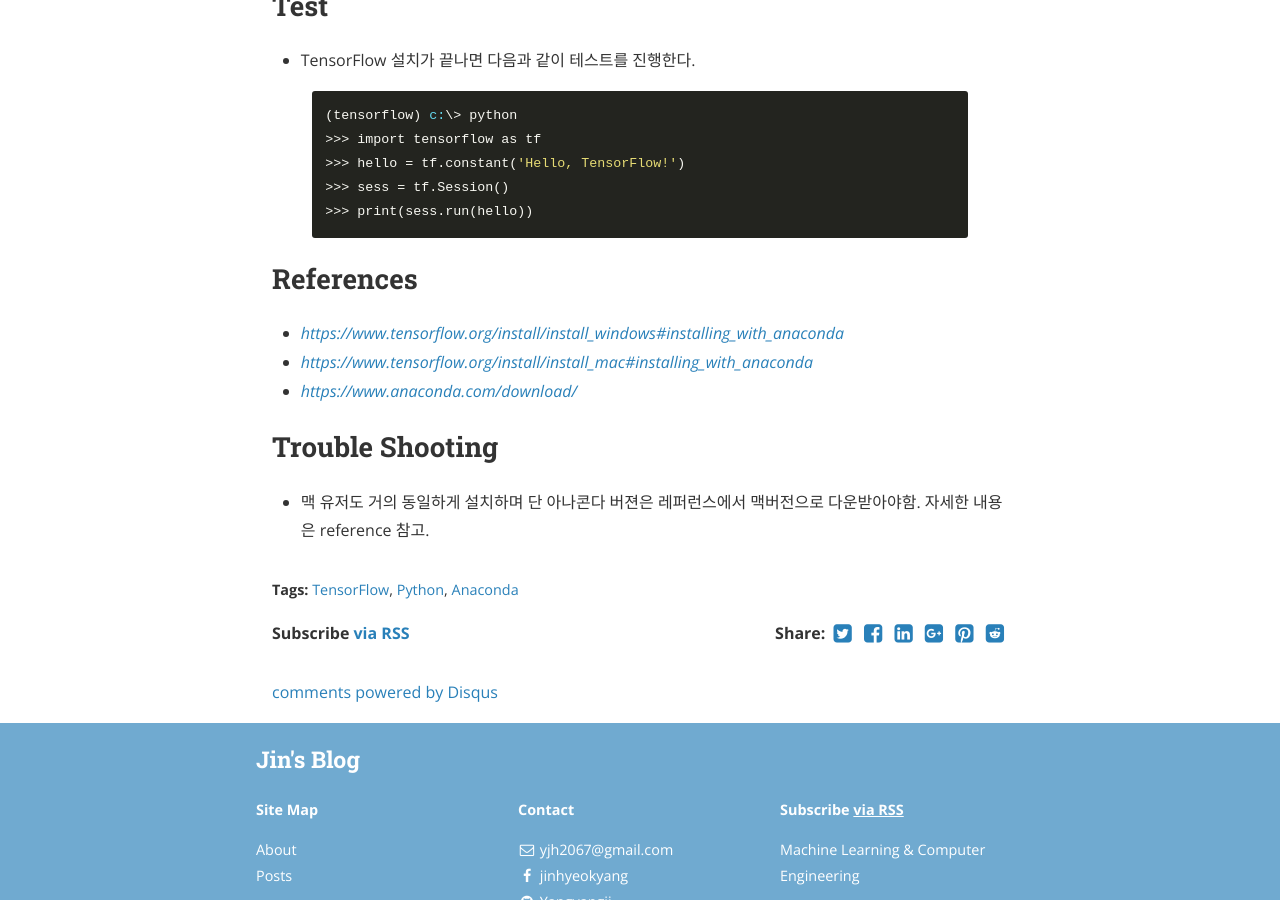
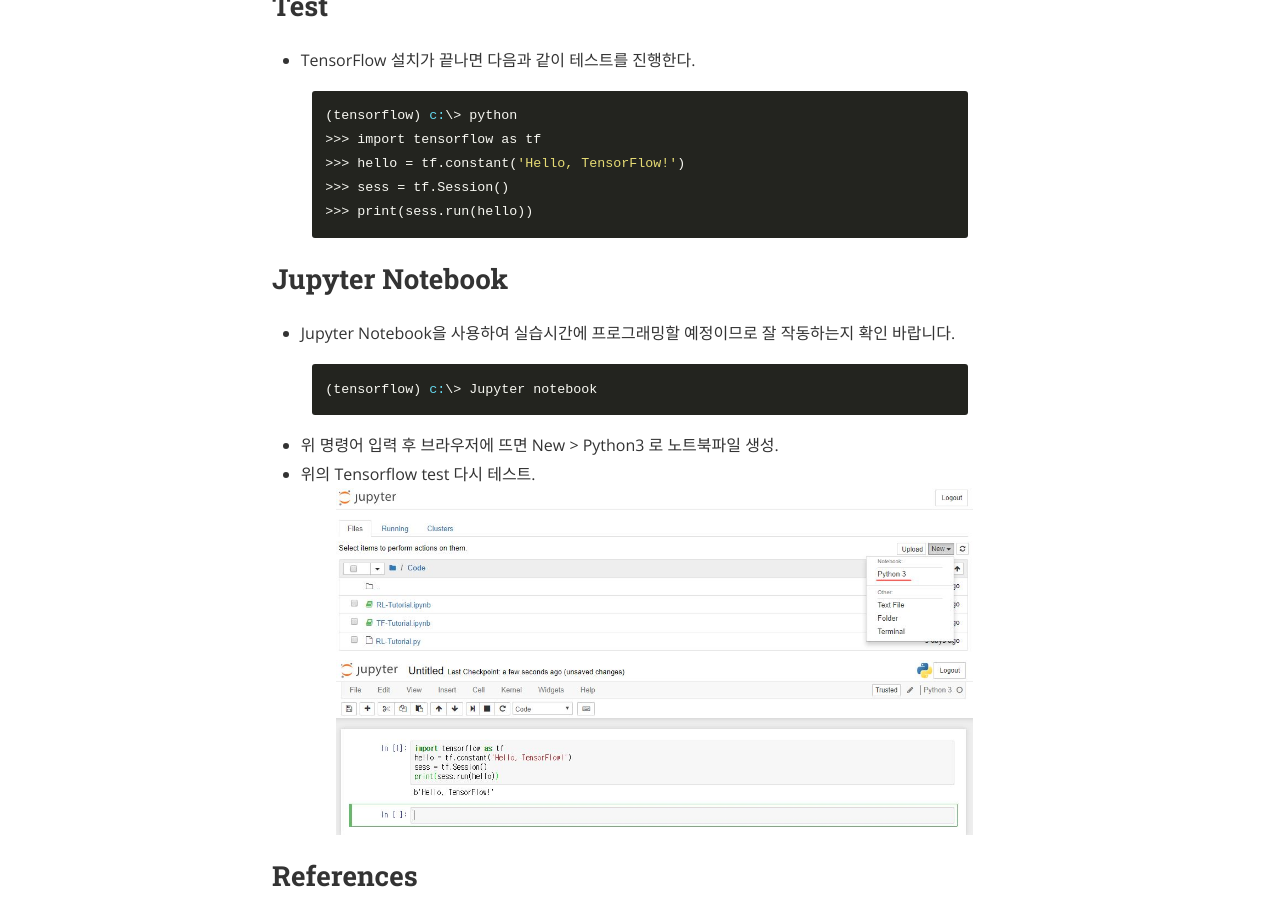
Before and after one commit to Yangyangii/Yangyangii.github.io, a Jekyll site: the page built from _posts/2017-12-28-Tensorflow-install.markdown, in a window 1280 px wide and 900 px high, scrolled down 1289 px. Built offline with Jekyll 4.4.1, drawn with Linux system fonts in a browser that asks for light colours; nearby versions of some CDN libraries; comment, search, counter and statistics services are not loaded.

Commit message:
Jupyter 추가

```diff
--- a/_posts/2017-12-28-Tensorflow-install.markdown
+++ b/_posts/2017-12-28-Tensorflow-install.markdown
@@ -43,6 +43,17 @@
 {% endhighlight %}
 
 
+## Jupyter Notebook
++	Jupyter Notebook을 사용하여 실습시간에 프로그래밍할 예정이므로 잘 작동하는지 확인 바랍니다.
+{% highlight ruby %}
+(tensorflow) c:\> Jupyter notebook
+{% endhighlight %}
++	위 명령어 입력 후 브라우저에 뜨면 New > Python3 로 노트북파일 생성.
++	위의 Tensorflow test 다시 테스트.
+![Screenshot Jupyter](https://raw.githubusercontent.com/yangyangii/yangyangii.github.io/master/assets/_posts/Jupyter-Notebook.JPG  "Screenshot Jupyter")
+![Screenshot Jupyter](https://raw.githubusercontent.com/yangyangii/yangyangii.github.io/master/assets/_posts/Jupyter-test.JPG  "Screenshot Jupyter")
+
+
 ## References
 +   <em>[https://www.tensorflow.org/install/install_windows#installing_with_anaconda](https://www.tensorflow.org/install/install_windows#installing_with_anaconda)</em>
 +	<em>[https://www.tensorflow.org/install/install_mac#installing_with_anaconda](https://www.tensorflow.org/install/install_mac#installing_with_anaconda)</em>
```
Also changed, not shown: assets/_posts/Jupyter-Notebook.JPG (added), assets/_posts/Jupyter-test.JPG (added).
